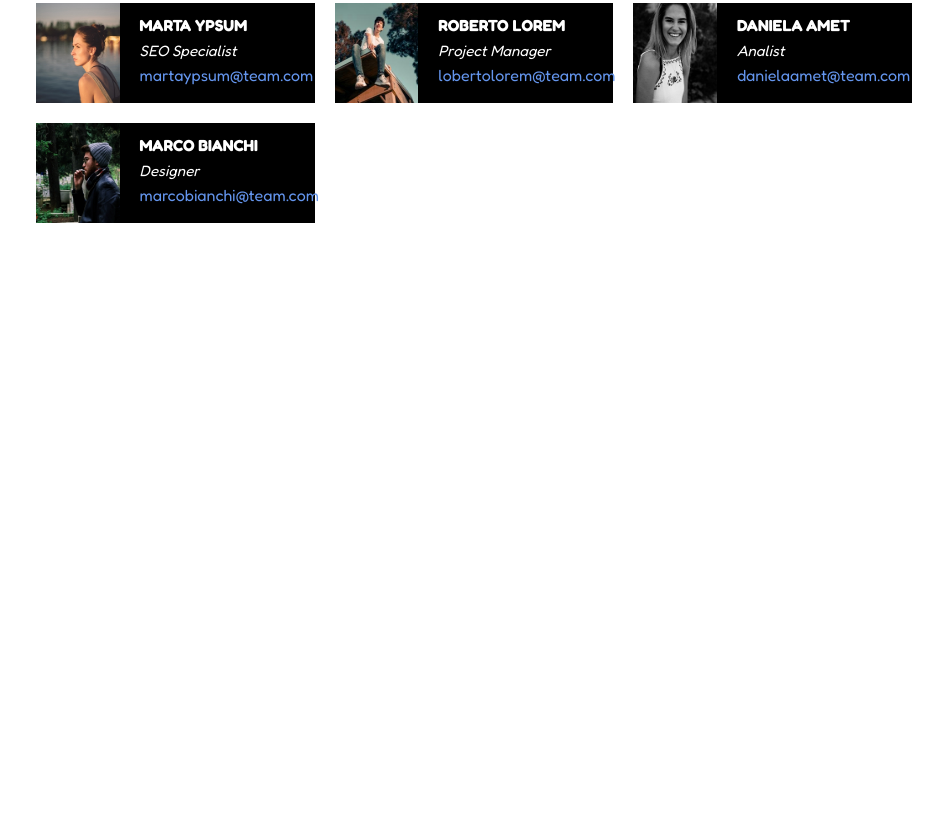
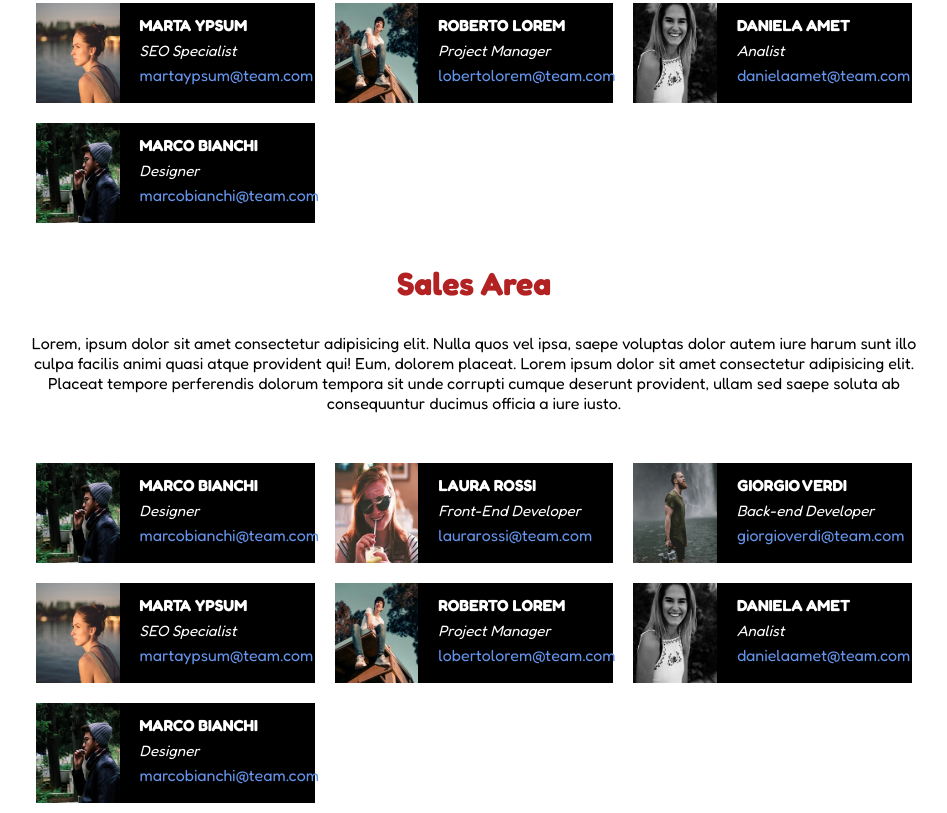
Before and after one commit to gdemartino93/html-css-float-cards, a plain HTML site: page bonus/index.html in a window 1280 px wide. Shown: the part 347-1160 px from the top of the page, without its empty margins (166-1113 px from the left). Before the commit the page ends 800 px from the top, so only its background shows below. Drawn offline with Linux system fonts and the light colour scheme.

Commit message:
con clearfix

```diff
--- a/bonus/css/style.css
+++ b/bonus/css/style.css
@@ -58,3 +58,8 @@ header>h1{
     text-decoration: none;
     color: cornflowerblue;
 }
+.contenitore::after{
+    clear: both;
+    display: table;
+    content: "";
+}
--- a/bonus/index.html
+++ b/bonus/index.html
@@ -99,6 +99,96 @@
             </div>
         </section>
     </div>
+
+    <!-- secondo team -->
+    <header>
+      <h1> Sales Area</h1>
+    </header>
+    <div class="contenitore">
+      <section>
+          <!-- paragrafo -->
+          <p>
+              Lorem, ipsum dolor sit amet consectetur adipisicing elit. Nulla quos vel ipsa, saepe voluptas dolor autem iure harum sunt illo culpa facilis animi quasi atque provident qui! Eum, dolorem placeat. Lorem ipsum dolor sit amet consectetur adipisicing elit. Placeat tempore perferendis dolorum tempora sit unde corrupti cumque deserunt provident, ullam sed saepe soluta ab consequuntur ducimus officia a iure iusto.
+          </p>
+  </section>
+  <section>
+      <!-- cards -->
+      <div class="card">
+        <div class="foto">
+          <img src="img/male1.png" alt="">
+        </div>
+        <div class="testo">
+          <h4>MARCO BIANCHI </h4>
+          <SPAn class="ruolo"> Designer</SPAn>
+          <a href="www.gmail.com">marcobianchi@team.com</a>
+        </div>
+
+      </div>
+      <div class="card">
+          <div class="foto">
+            <img src="img/female1.png" alt="">
+          </div>
+          <div class="testo">
+            <h4>LAURA ROSSI </h4>
+            <SPAn class="ruolo"> Front-End Developer</SPAn>
+            <a href="www.gmail.com">laurarossi@team.com</a>
+          </div>
+        </div>
+      <div class="card">
+          <div class="foto">
+            <img src="img/male2.png" alt="">
+          </div>
+          <div class="testo">
+            <h4>GIORGIO VERDI </h4>
+            <SPAn class="ruolo"> Back-end Developer</SPAn>
+            <a href="www.gmail.com">giorgioverdi@team.com</a>
+          </div>
+
+      </div>
+      <div class="card">
+          <div class="foto">
+            <img src="img/female2.png" alt="">
+          </div>
+          <div class="testo">
+            <h4>MARTA YPSUM </h4>
+            <SPAn class="ruolo"> SEO Specialist</SPAn>
+            <a href="www.gmail.com">martaypsum@team.com</a>
+          </div>
+
+      </div>
+      <div class="card">
+          <div class="foto">
+            <img src="img/male3.png" alt="">
+          </div>
+          <div class="testo">
+            <h4>ROBERTO LOREM </h4>
+            <SPAn class="ruolo"> Project Manager</SPAn>
+            <a href="www.gmail.com">lobertolorem@team.com</a>
+          </div>
+
+      </div>
+      <div class="card">
+          <div class="foto">
+            <img src="img/female3.png" alt="">
+          </div>
+          <div class="testo">
+            <h4>DANIELA AMET </h4>
+            <SPAn class="ruolo"> Analist</SPAn>
+            <a href="www.gmail.com">danielaamet@team.com</a>
+          </div>
+      </div>
+      <div class="card">
+          <div class="foto">
+            <img src="img/male1.png" alt="">
+          </div>
+          <div class="testo">
+            <h4>MARCO BIANCHI </h4>
+            <SPAn class="ruolo"> Designer</SPAn>
+            <a href="www.gmail.com">marcobianchi@team.com</a>
+          </div>
+      </div>
+  </section>
+</div>
     </main>
 </body>
 </html>
```
